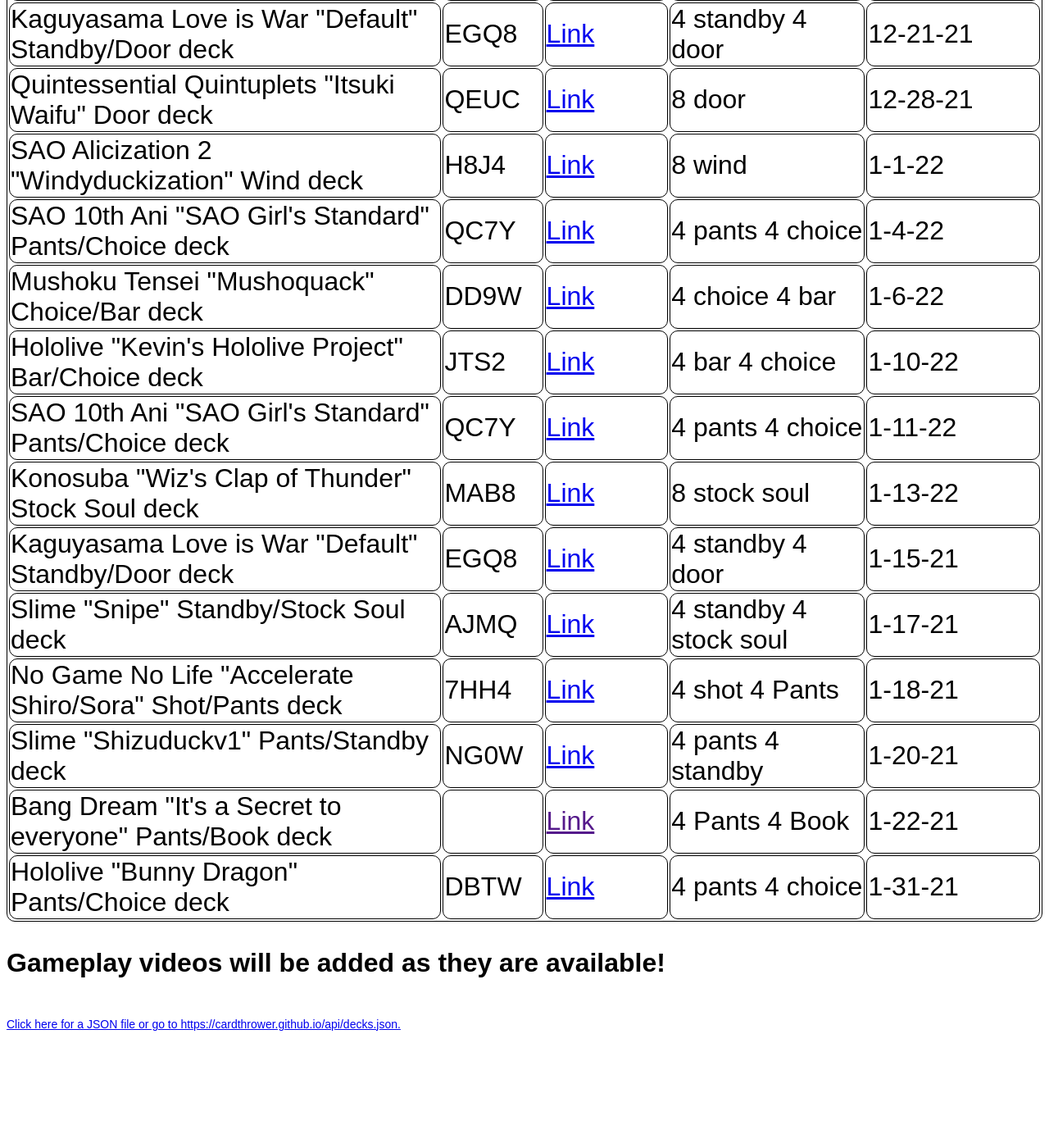
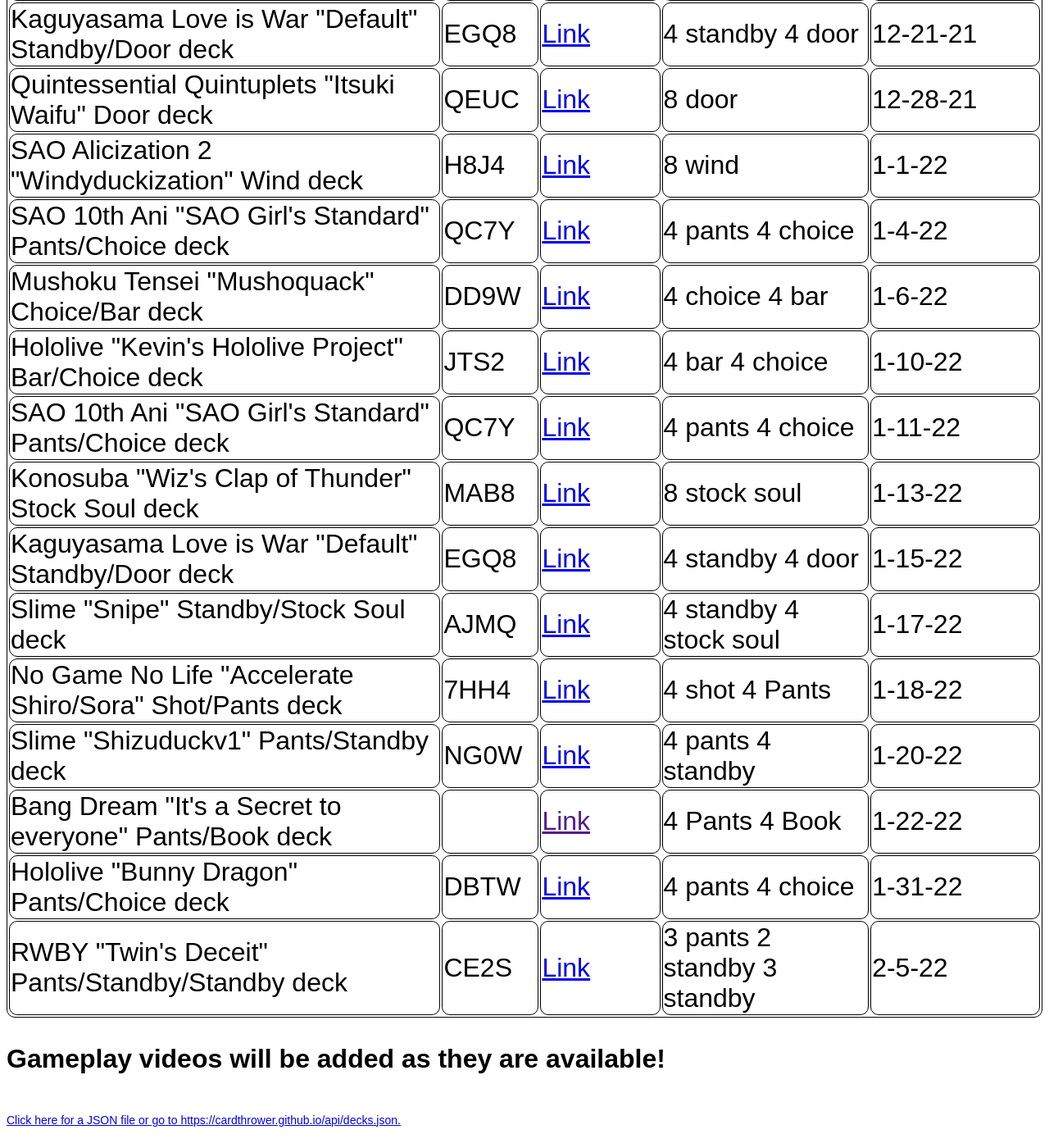
Before and after one commit to cardthrower/cardthrower.github.io, a Jekyll site: the page built from deck.html, in a window 1280 px wide and 1400 px high, scrolled down 789 px. Shown: the whole window at 82% size. Built offline with Jekyll 4.4.1, drawn with Linux system fonts in a browser that asks for light colours; before the commit the page ends 2072 px from its top, so only the background shows below that.

Commit message:
updated db

```diff
--- a/_data/decks.yml
+++ b/_data/decks.yml
@@ -74,29 +74,34 @@
   code: EGQ8
   decklogurl: https://decklog-en.bushiroad.com/view/EGQ8
   climaxes: 4 standby 4 door
-  date: 1-15-21
+  date: 1-15-22
 - name: Slime "Snipe" Standby/Stock Soul deck
   code: AJMQ
   decklogurl: https://decklog-en.bushiroad.com/view/AJMQ
   climaxes: 4 standby 4 stock soul
-  date: 1-17-21
+  date: 1-17-22
 - name: No Game No Life "Accelerate Shiro/Sora" Shot/Pants deck
   code: 7HH4
   decklogurl: https://decklog-en.bushiroad.com/view/7HH4
   climaxes: 4 shot 4 Pants
-  date: 1-18-21
+  date: 1-18-22
 - name: Slime "Shizuduckv1" Pants/Standby deck
   code: NG0W
   decklogurl: https://decklog-en.bushiroad.com/view/NG0W
   climaxes: 4 pants 4 standby
-  date: 1-20-21
+  date: 1-20-22
 - name: Bang Dream "It's a Secret to everyone" Pants/Book deck
   code:
   decklogurl:
   climaxes: 4 Pants 4 Book
-  date: 1-22-21
+  date: 1-22-22
 - name: Hololive "Bunny Dragon" Pants/Choice deck
   code: DBTW
   decklogurl: https://decklog.bushiroad.com/view/DBTW
   climaxes: 4 pants 4 choice
-  date: 1-31-21
+  date: 1-31-22
+- name: RWBY "Twin's Deceit" Pants/Standby/Standby deck
+  code: CE2S
+  decklogurl: https://decklog.bushiroad.com/view/CE2S
+  climaxes: 3 pants 2 standby 3 standby
+  date: 2-5-22
```
